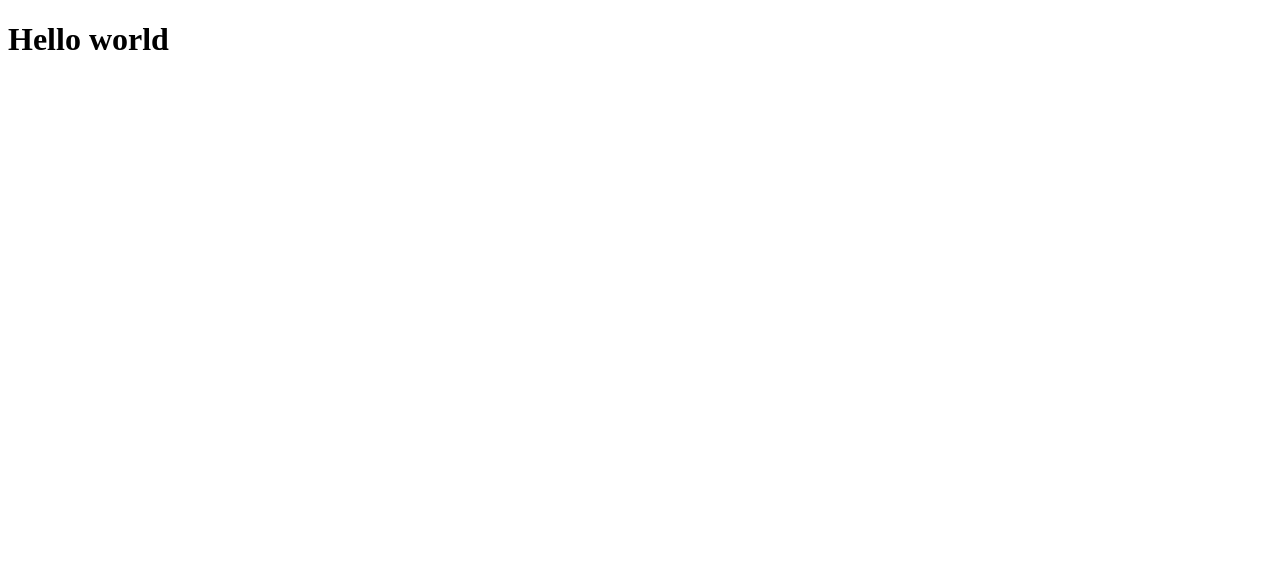
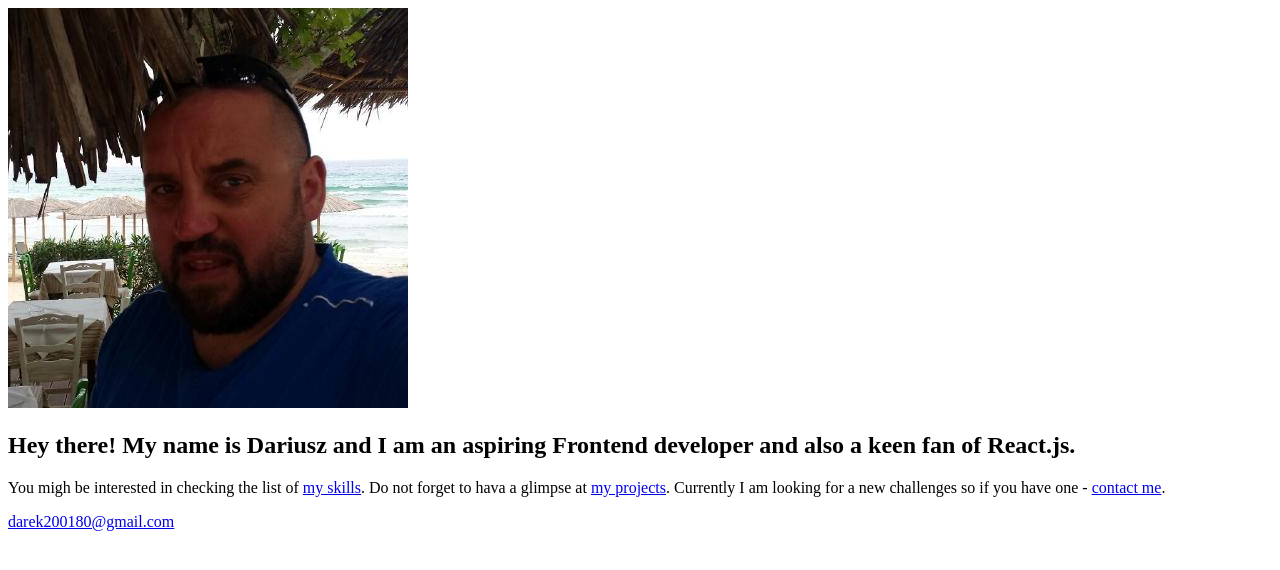
Before and after one commit to DariuszOkonski/wtf-portfolio, a website: page index.html in a window 1280 px wide. Drawn offline with Linux system fonts and the light colour scheme.

Commit message:
add section hero

```diff
--- a/index.html
+++ b/index.html
@@ -9,7 +9,20 @@
 </head>
 
 <body>
-  <h1>Hello world</h1>
+  <main>
+    <section class="hero">
+      <img src="img/darek-header.jpg" class="hero__image" alt="Dariusz">
+      <h1 class="hero__title">
+        Hey there! My name is Dariusz and I am an aspiring Frontend developer and also a keen fan of React.js.
+      </h1>
+      <p class="hero__description">
+        You migh be interested in checking the list of <a href="#" class="hero__link">my skills</a>. Do not forget to
+        hava a glimpse at <a href="#" class="hero__link">my projects</a>. Currently I am looking for a new challenges so
+        if you have one - <a href="#" class="hero__link">contact me</a>.
+      </p>
+      <a href="mailto:darek200180@gmail.com" class="hero__mail">darek200180@gmail.com</a>
+    </section>
+  </main>
 
 
 </body>
```
